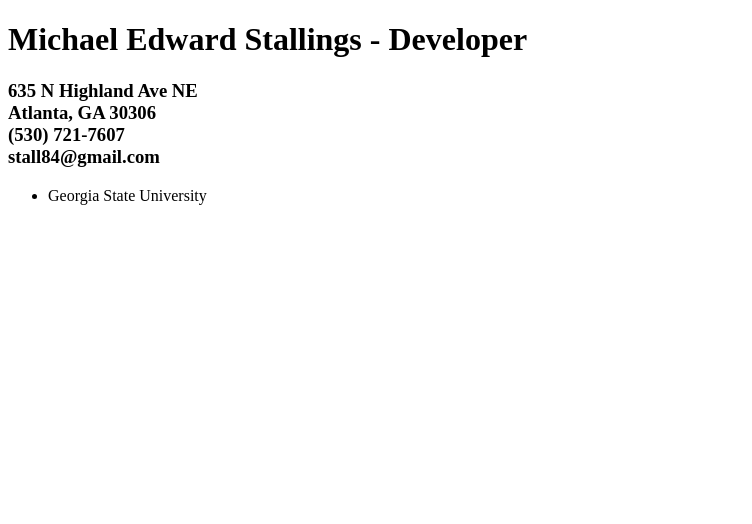
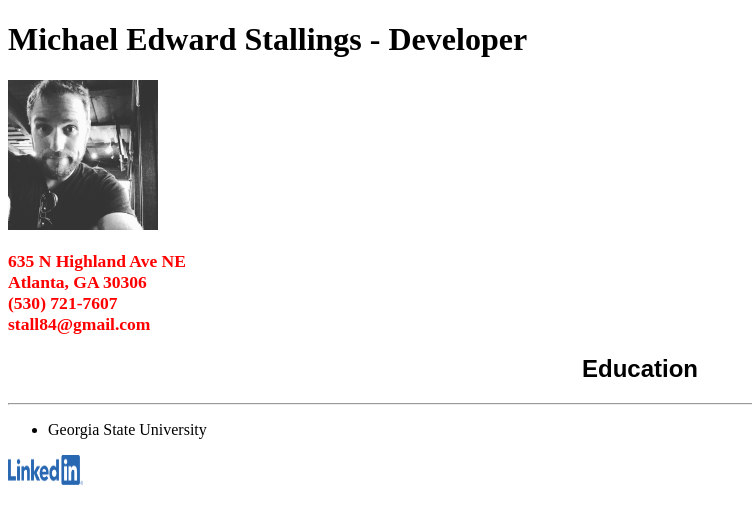
Before and after one commit to stall84/HTML101-resume, a plain HTML site: page index.html in a window 1280 px wide. Shown: the whole page, without its empty margins (0-752 px from the left). Drawn offline with Linux system fonts and the light colour scheme.

Commit message:
progress upload to resume

```diff
--- /dev/null
+++ b/index.css
@@ -0,0 +1,28 @@
+
+#educationHeader {
+    font-family:Oswald, Arial, Helvetica, sans-serif;
+    text-align: center;
+}
+
+#nomenclature {
+    font-family: Oswald, "Times New Roman", sans-serif;
+    font-size: 15px;
+    color: red;
+
+}
+
+#header {
+    position: relative;
+}
+
+#header img {
+    width: 150px;
+    height: 150px;
+    float: center;
+}
+
+#links img {
+    width: 75px;
+    height: 30px;
+
+}
--- a/index.html
+++ b/index.html
@@ -2,20 +2,29 @@
 <html lang="en">
 <head>
     <meta charset="UTF-8">
-    <meta name="author" content="Michael Stallings"
+    <meta name="author" content="Michael Stallings">
     <meta name="viewport" content="width=device-width, initial-scale=1.0">
     <meta http-equiv="X-UA-Compatible" content="ie=edge">
     <title>Resume - Michael E Stallings</title>
-
+    <link rel="stylesheet" href="index.css">
 </head>
 <body>
+    <div id="header">
     <h1>Michael Edward Stallings - Developer</h1>
-
+        <img src="profpic3.jpg">
+    </div>
+    <div id="nomenclature">
     <h3>635 N Highland Ave NE <br>
         Atlanta, GA 30306<br>
         (530) 721-7607<br>
         stall84@gmail.com
     </h3>
+    </div>
+
+    <div id="educationHeader">
+        <h2>Education</h2>
+        <hr>
+    </div>
 
     <div class="education1">
         <ul>
@@ -25,5 +34,11 @@
 
     </div>
 
+
+    <div id="links">
+
+        <a target="_blank" href="https://www.linkedin.com/in/michael-stallings-b3368618/"><img src="LI-Logo.png"></a>
+
+    </div>
 </body>
 </html>
```
Also changed, not shown: LI-Logo.png (added), profpic3.jpg (added).
